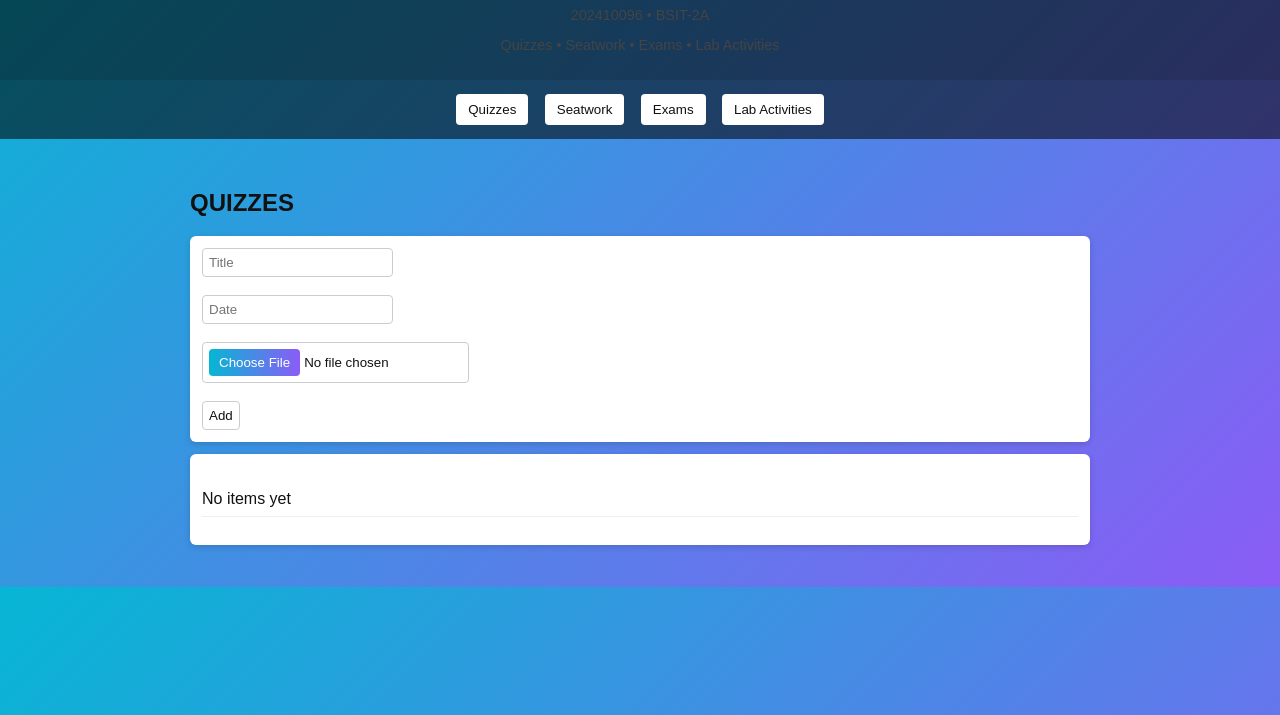
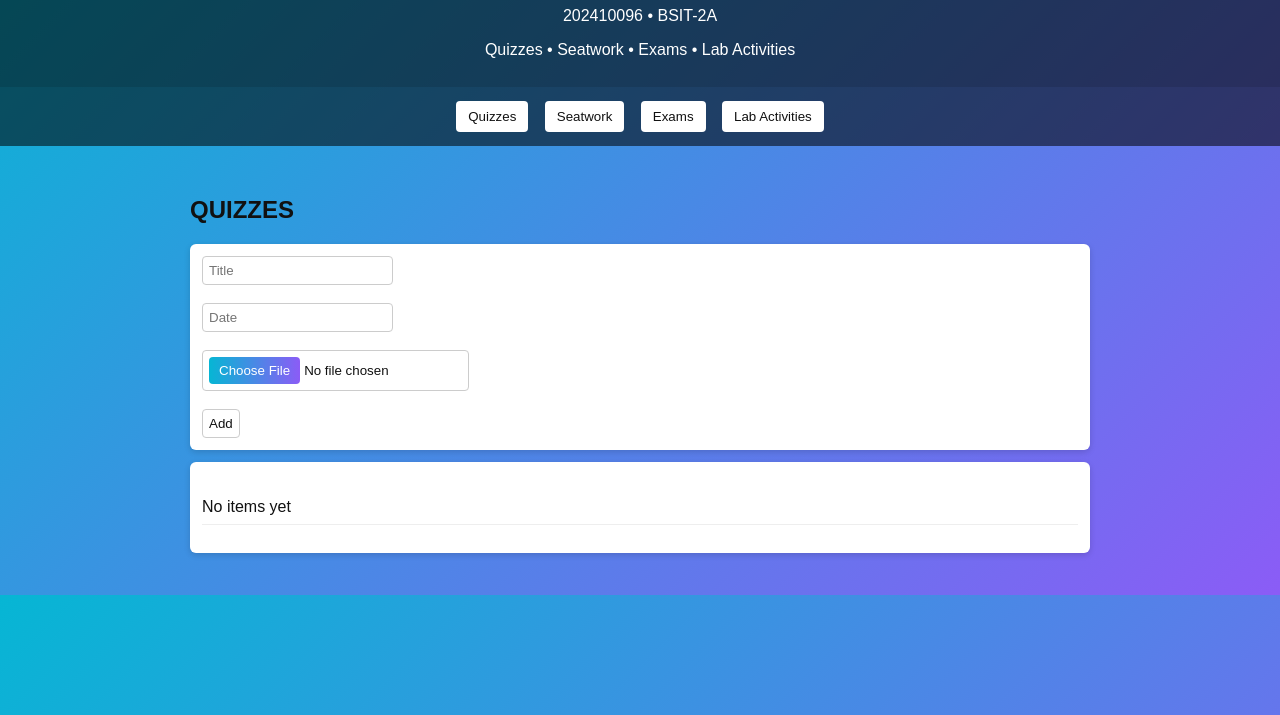
Before and after one commit to samuellineses-code/github-portfolio, a plain HTML site: page index.html in a window 1280 px wide. Shown: the part 85-800 px from the top of the page. Drawn offline with Linux system fonts and the light colour scheme.

Commit message:
Update index.html

```diff
--- a/index.html
+++ b/index.html
@@ -59,10 +59,6 @@
       margin-top:6px;
       border-radius:4px;
     }
-    .small{
-      font-size:0.9rem;
-      color:#444;
-    }
     input, button{
       background:#fff;
       color:#111;
@@ -86,8 +82,8 @@
 <body>
   <header>
     <h1>Sam Lineses Portfolio</h1>
-    <p class="small">202410096 • BSIT-2A</p>
-    <p class="small">Quizzes • Seatwork • Exams • Lab Activities</p>
+    <p>202410096 • BSIT-2A</p>
+    <p>Quizzes • Seatwork • Exams • Lab Activities</p>
   </header>
   <nav>
     <button onclick="show('quizzes')">Quizzes</button>
```
